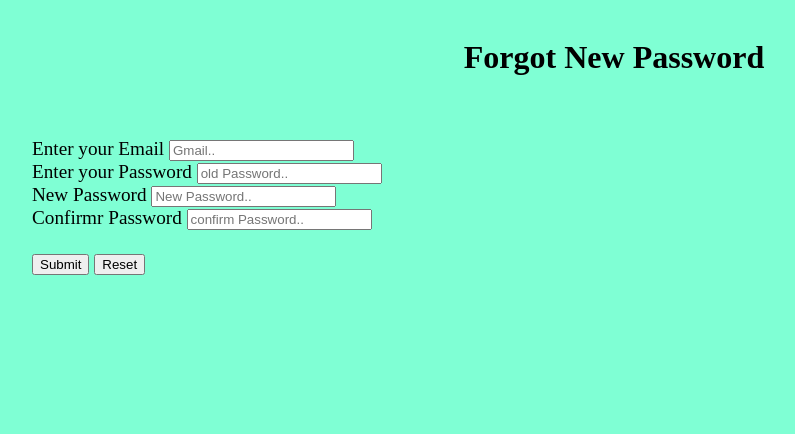
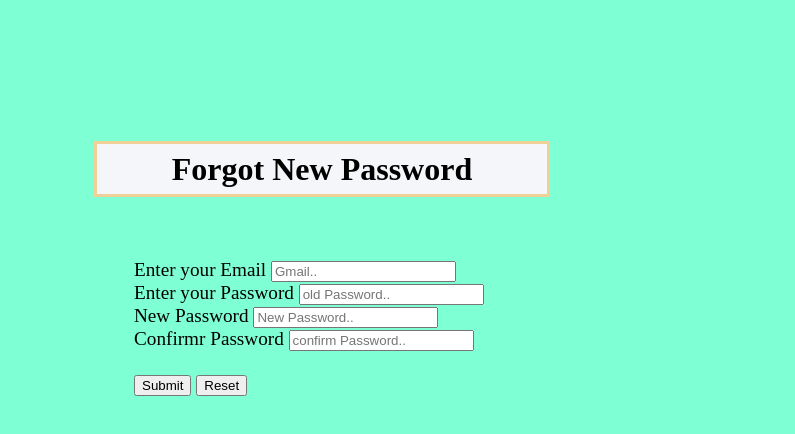
Before and after one commit to majharulislamnoman041-beep/student_registration_project, a plain HTML site: page forgot.html in a window 1280 px wide. Shown: the whole page, without its empty margins (26-821 px from the left). Drawn offline with Linux system fonts and the light colour scheme.

Commit message:
Forgot Password new update

```diff
--- a/forgot.css
+++ b/forgot.css
@@ -4,6 +4,23 @@ form{
 }
 body{
    background-color: aquamarine;
-     padding: 10px;
-    border-radius: 10;
+     padding: 60px;
+    border-radius: 10px;
+    margin: 60px;
 }
+ /* div.sr{
+ width: 60px;
+ height: 50px;
+ border:2px solid black;
+} */
+
+h1{
+  width: 450px;
+  height: 50px;
+  border: 3px solid rgb(239, 209, 152);
+  background-color: rgb(244, 246, 249);
+
+    text-align: center;
+  line-height: 50px;
+
+}
```
